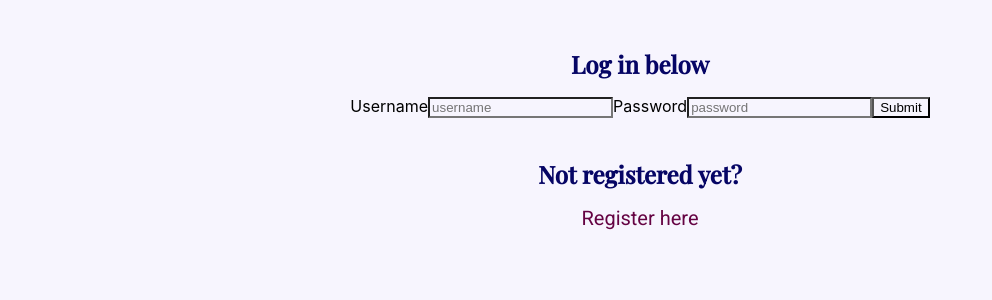
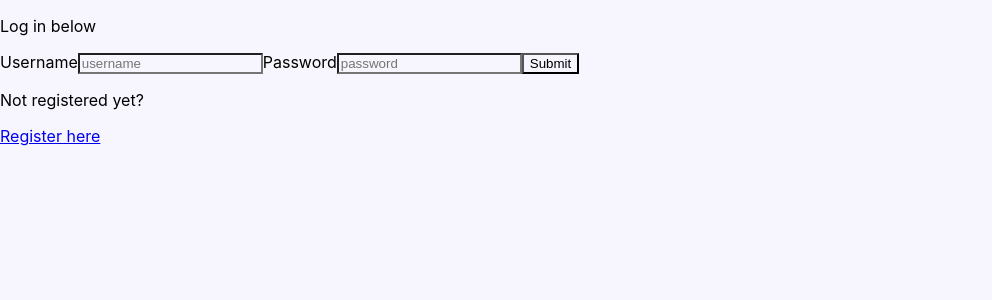
Before and after one commit to InbalGam/trip_planner, a React (Create React App) app in the folder frontend/trip-planner/: page /login in a window 1280 px wide. Shown: the top 300 px of the page, without its empty margins (0-992 px from the left). Built offline with nearby package versions, Linux system fonts and the light colour scheme; a web font is replaced by a local one.

Commit message:
added form class

```diff
--- a/frontend/trip-planner/src/Components/Login.js
+++ b/frontend/trip-planner/src/Components/Login.js
@@ -36,22 +36,22 @@ function Login() {
     };
 
     return (
-        <div className="login_container">
-            <p className='messages'>{searchParams.get("logout") ? 'Succefully logged out' : ''}</p>
-            <p className='messages'>{searchParams.get("register") ? 'Succefully registered, you can log in' : ''}</p>
-            <p className='loginHeadline'>Log in below</p>
-            <form onSubmit={submitLogin}>
+        <div className={styles.login_container}>
+            <p className={styles.messages}>{searchParams.get("logout") ? 'Succefully logged out' : ''}</p>
+            <p className={styles.messages}>{searchParams.get("register") ? 'Succefully registered, you can log in' : ''}</p>
+            <p className={styles.loginHeadline}>Log in below</p>
+            <form onSubmit={submitLogin} className={styles.loginForm}>
                 <label for='username'>Username</label>
                 <input id='username' type='text' name='username' value={username} placeholder={'username'} onChange={handleUsernameChange} />
                 <label for='password'>Password</label>
                 <input id='password' type='password' name='password' value={password} placeholder={'password'} onChange={handlePasswordChange} />
                 <button type="submit" value="Submit">Submit</button>
             </form>
-            <div className='authStatus'>
+            <div className={styles.authStatus}>
                 {authFailed ? 'Username or Password are incorrect, try again' : ''}
             </div>
-            <p className='registrationHeadline'>Not registered yet?</p>
-            <Link to='/register' className='registrationLink' >Register here</Link>
+            <p className={styles.registrationHeadline}>Not registered yet?</p>
+            <Link to='/register' className={styles.registrationLink} >Register here</Link>
         </div>
     );
 };
```
